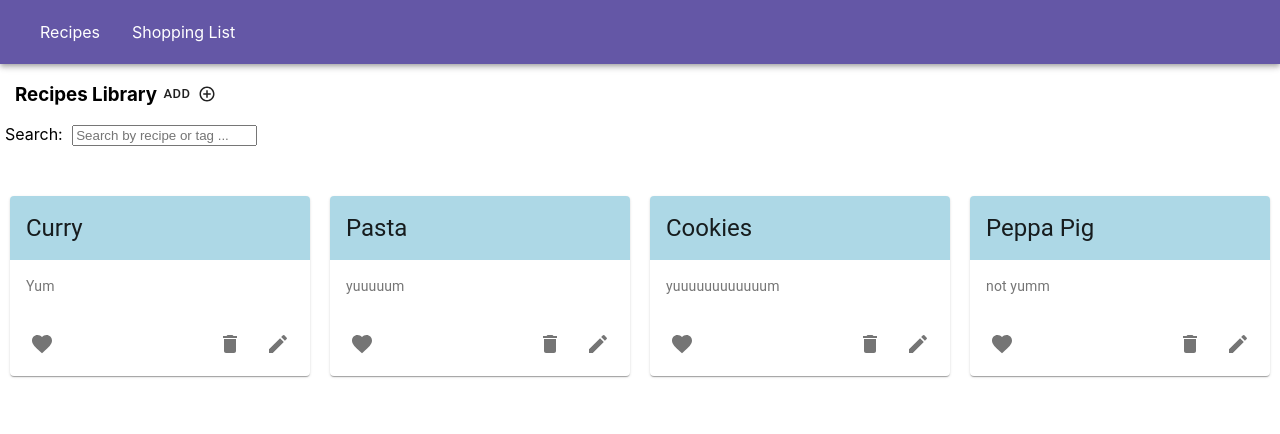
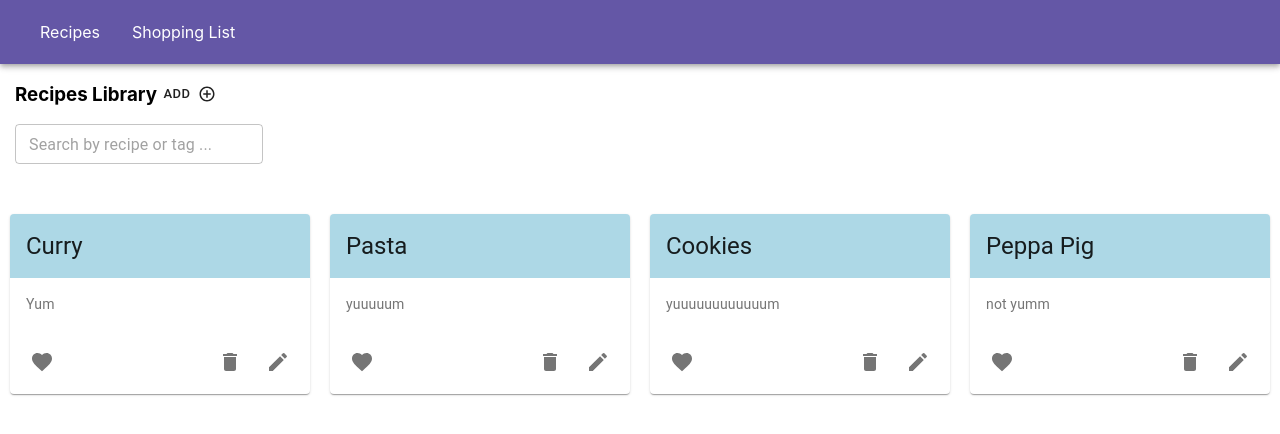
Before and after one commit to elainetsun/meal-planning-app, a React (Create React App) app in the folder meal-planning/: page /recipes in a window 1280 px wide. Shown: the top 434 px of the page. Built offline with nearby package versions, Linux system fonts and the light colour scheme.

Commit message:
changes made

```diff
--- a/meal-planning/src/components/recipe-library/RecipesLibrary.js
+++ b/meal-planning/src/components/recipe-library/RecipesLibrary.js
@@ -4,6 +4,7 @@ import styles from './RecipesLibrary.module.scss';
 import Button from '@material-ui/core/Button';
 import AddCircleOutline from '@material-ui/icons/AddCircleOutline';
 import AddRecipeDialog from '../add-recipe-dialog/AddRecipeDialog';
+import TextField from '@material-ui/core/TextField';
 
 const RecipesLibrary = () => {
   const defaultRecipes = [
@@ -69,7 +70,7 @@ const RecipesLibrary = () => {
       </div>
 
       <div className={styles.recipeSearchBar}>
-        Search: <input className={styles.recipeSearchBar} type = "text" placeholder = "Search by recipe or tag ..." onChange = {e => setSearch(e.target.value)}></input>
+        <TextField id="outlined-basic"  size="small" variant="outlined" placeholder = "Search by recipe or tag ..." onChange = {e => setSearch(e.target.value)}/>
       </div>
 
       <section className={styles.recipeSection}>
--- a/meal-planning/src/components/recipe-library/RecipesLibrary.module.scss
+++ b/meal-planning/src/components/recipe-library/RecipesLibrary.module.scss
@@ -12,5 +12,5 @@
 }
 
 .recipeSearchBar {
-  margin-left: 5px;
+  margin-left: 15px;
 }
```
